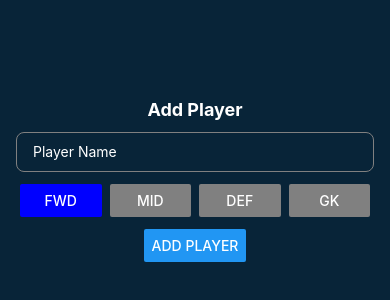
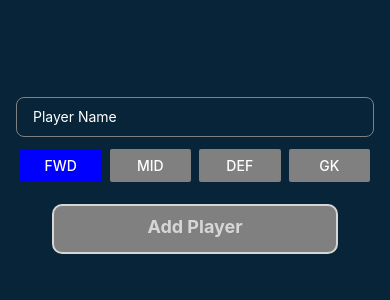
Before and after one commit to cosmin-oros/SplitTeams-App, a React Native app in the folder SplitTeams/: screen /InputScreen in a window 390 px wide. Shown: the part 242-542 px from the top of the page. Built offline with nearby package versions, Linux system fonts and the light colour scheme.

Commit message:
updated input screen style

```diff
--- a/SplitTeams/screens/InputScreen.tsx
+++ b/SplitTeams/screens/InputScreen.tsx
@@ -1,5 +1,5 @@
 import React, { useState, useEffect } from 'react';
-import { View, Text, StyleSheet, TextInput, Button } from 'react-native';
+import { View, Text, StyleSheet, TextInput, TouchableOpacity, Button } from 'react-native';
 import { useNavigation, NavigationProp, ParamListBase } from '@react-navigation/native';
 
 type InputScreenProps = {
@@ -68,7 +68,6 @@ const InputScreen = ({ navigation } : InputScreenProps) => {
 
     return (
         <View style={styles.container}>
-            <Text style={styles.title}>Add Player</Text>
 
             {/* textfield to add player name */}
             <TextInput style={styles.playerNameInput}
@@ -97,8 +96,11 @@ const InputScreen = ({ navigation } : InputScreenProps) => {
                 </View>
             </View>
 
-            <Button title="Add Player" onPress={addPlayer} />
+            <TouchableOpacity style={styles.addButton} onPress={addPlayer}>
+              <Text style={styles.addButtonText}>Add Player</Text>
+            </TouchableOpacity>
 
+            {/* move these to the displayteamsscreen */}
             {/* display the players once added and the generate teams button */}
             {players.length > 0 && (
                 <>
@@ -108,7 +110,9 @@ const InputScreen = ({ navigation } : InputScreenProps) => {
                     <Text style={styles.displayedPlayer} key={index}>{player.name} ({player.position})</Text>
                 ))}
 
-                <Button title="Generate Teams" onPress={generateTeams} />
+                <TouchableOpacity style={styles.button} onPress={generateTeams}>
+                  <Text style={styles.buttonText}>Generate Teams</Text>
+                </TouchableOpacity>
                 </>
             )}
 
@@ -141,11 +145,17 @@ const styles = StyleSheet.create({
       alignItems: 'center',
       justifyContent: 'center',
     },
+    content: {
+      flex: 1,
+      justifyContent: 'center',
+      alignItems: 'center',
+      marginHorizontal: 20,
+    },
     title: {
       fontSize: 18,
       fontWeight: 'bold',
       marginBottom: 12,
-      color: '#ffffff',
+      color: '#D6D6D6',
       textAlign: 'center',
     },
     playerNameInput: {
@@ -155,7 +165,7 @@ const styles = StyleSheet.create({
       borderRadius: 8,
       paddingHorizontal: 12,
       marginBottom: 12,
-      color: '#ffffff',
+      color: '#D6D6D6',
       width: '100%',
     },
     positionButton: {
@@ -169,15 +179,45 @@ const styles = StyleSheet.create({
       marginHorizontal: 4,
     },
     addButton: {
-      width: '100%',
-      marginBottom: 12,
+      backgroundColor: '#808080',
+      paddingHorizontal: 20,
+      paddingVertical: 10,
+      borderRadius: 10,
+      width: '80%',
+      height: 50,
+      borderWidth: 2,
+      borderColor: '#D6D6D6',
+      marginVertical: 10,
+    },
+    addButtonText: {
+      color: '#D6D6D6',
+      fontWeight: 'bold',
+      fontSize: 18,
+      textAlign: 'center',
+    },
+    button: {
+      backgroundColor: '#008080',
+      paddingHorizontal: 20,
+      paddingVertical: 10,
+      borderRadius: 10,
+      width: '80%',
+      height: 50,
+      borderWidth: 2,
+      borderColor: '#D6D6D6',
+      marginVertical: 10,
+    },
+    buttonText: {
+      color: '#D6D6D6',
+      fontWeight: 'bold',
+      fontSize: 18,
+      textAlign: 'center',
     },
     displayedPlayer: {
-      fontSize: 18,
+      fontSize: 12,
       fontWeight: 'bold',
       marginTop: 8,
       marginBottom: 8,
-      color: '#ffffff',
+      color: '#D6D6D6',
     },
     teamContainer: {
       width: '100%',
@@ -187,12 +227,12 @@ const styles = StyleSheet.create({
       fontSize: 18,
       fontWeight: 'bold',
       marginBottom: 8,
-      color: '#ffffff',
+      color: '#D6D6D6',
     },
     teamPlayer: {
       fontSize: 16,
       marginBottom: 4,
-      color: '#ffffff',
+      color: '#D6D6D6',
     },
 });
 
```
